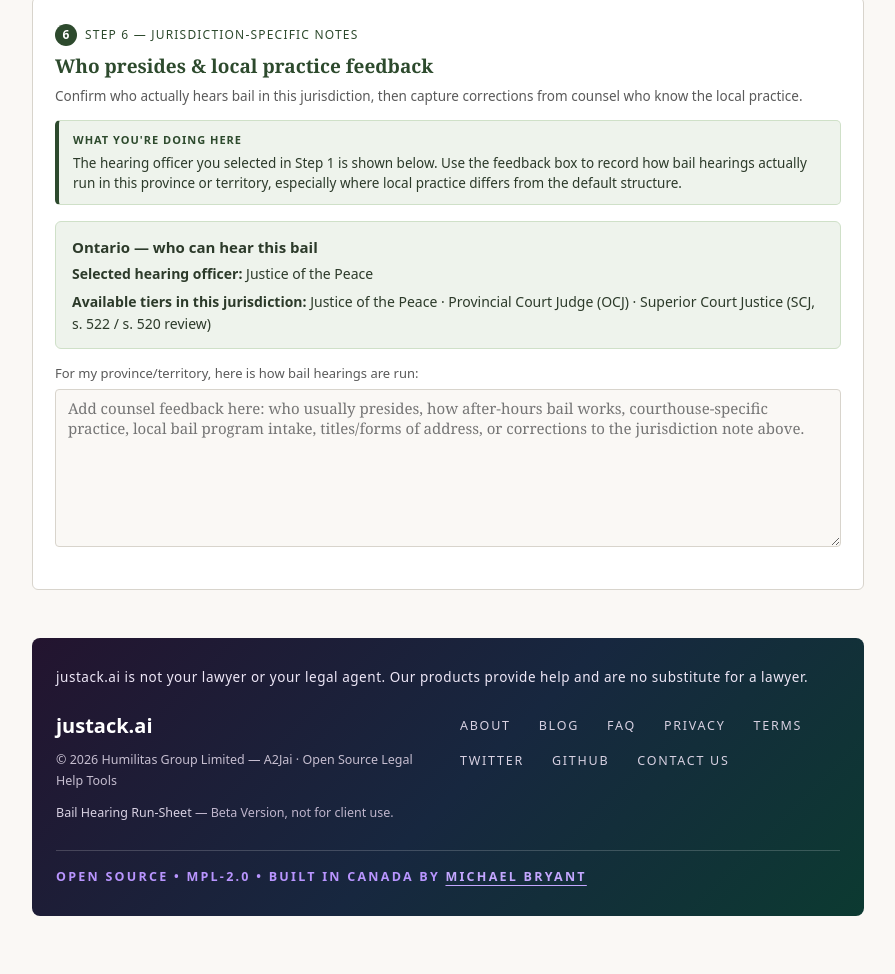
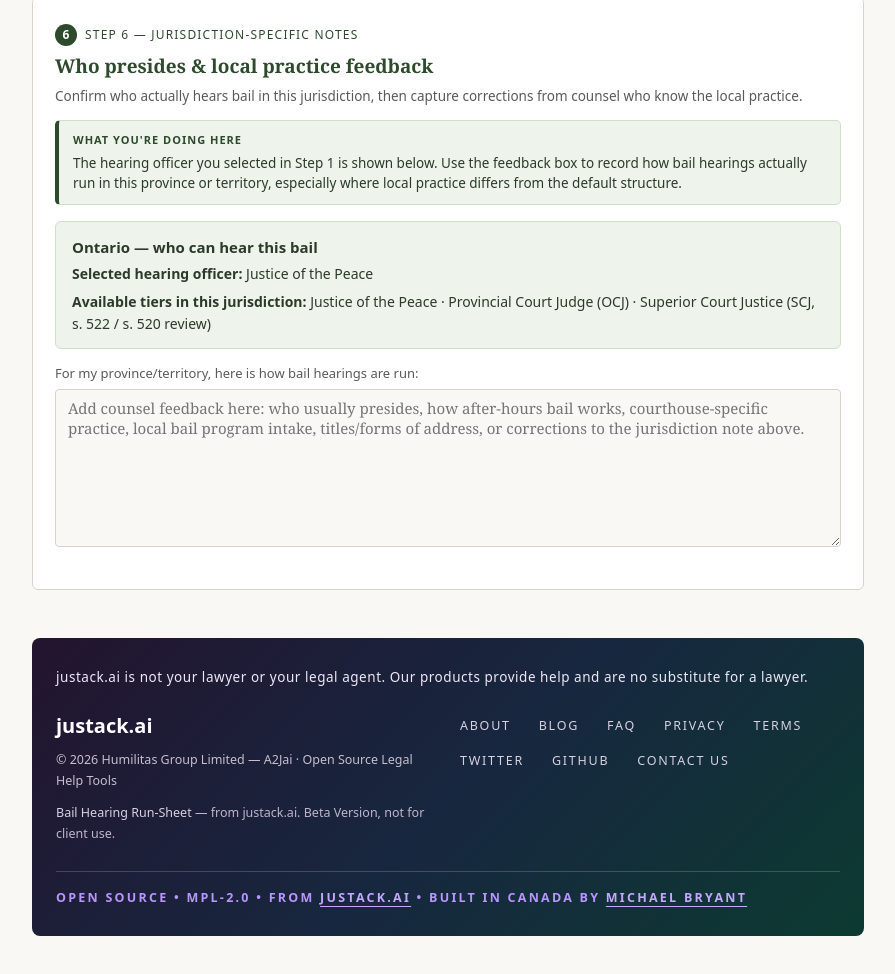
Before and after one commit to mjbryant66/instructit-poc, a plain HTML site: page apps/bail-hearing/index.html in a window 1280 px wide. Shown: the part 5760-6734 px from the top of the page, without its empty margins (192-1087 px from the left). Drawn offline with Linux system fonts and the light colour scheme.

Commit message:
Clarify justack origin in footer

```diff
--- a/apps/bail-hearing/index.html
+++ b/apps/bail-hearing/index.html
@@ -366,7 +366,7 @@
  <div>
  <div style="font-weight:700;color:#fff;font-size:20px;line-height:1;">justack.ai</div>
  <div style="margin-top:14px;color:#c6bed0;">&copy; 2026 Humilitas Group Limited &mdash; A2Jai &middot; Open Source Legal Help Tools</div>
- <div style="margin-top:12px;">Bail Hearing Run-Sheet <span style="color:#bfb5cc;">&mdash; Beta Version, not for client use.</span></div>
+ <div style="margin-top:12px;">Bail Hearing Run-Sheet <span style="color:#bfb5cc;">&mdash; from justack.ai. Beta Version, not for client use.</span></div>
  </div>
  <nav aria-label="justack.ai links" style="display:flex;flex-wrap:wrap;gap:14px 28px;align-content:flex-start;letter-spacing:.14em;text-transform:uppercase;">
  <a href="https://justack.ai/about" style="color:#d8d1e2;text-decoration:none;">About</a>
@@ -380,7 +380,7 @@
  </nav>
  </div>
  <div style="margin-top:26px;padding-top:16px;border-top:1px solid rgba(255,255,255,.18);color:#b995ff;font-weight:800;letter-spacing:.18em;text-transform:uppercase;">
- Open source &bull; <a href="https://www.mozilla.org/MPL/2.0/" style="color:#b995ff;text-decoration:none;">MPL-2.0</a> &bull; Built in Canada by <a href="https://mjbryant.ca" style="color:#c4a7ff;text-decoration:underline;text-underline-offset:4px;">Michael Bryant</a>
+ Open source &bull; <a href="https://www.mozilla.org/MPL/2.0/" style="color:#b995ff;text-decoration:none;">MPL-2.0</a> &bull; From <a href="https://justack.ai" style="color:#c4a7ff;text-decoration:underline;text-underline-offset:4px;">justack.ai</a> &bull; Built in Canada by <a href="https://mjbryant.ca" style="color:#c4a7ff;text-decoration:underline;text-underline-offset:4px;">Michael Bryant</a>
  </div>
  </footer>
 </div>
```
